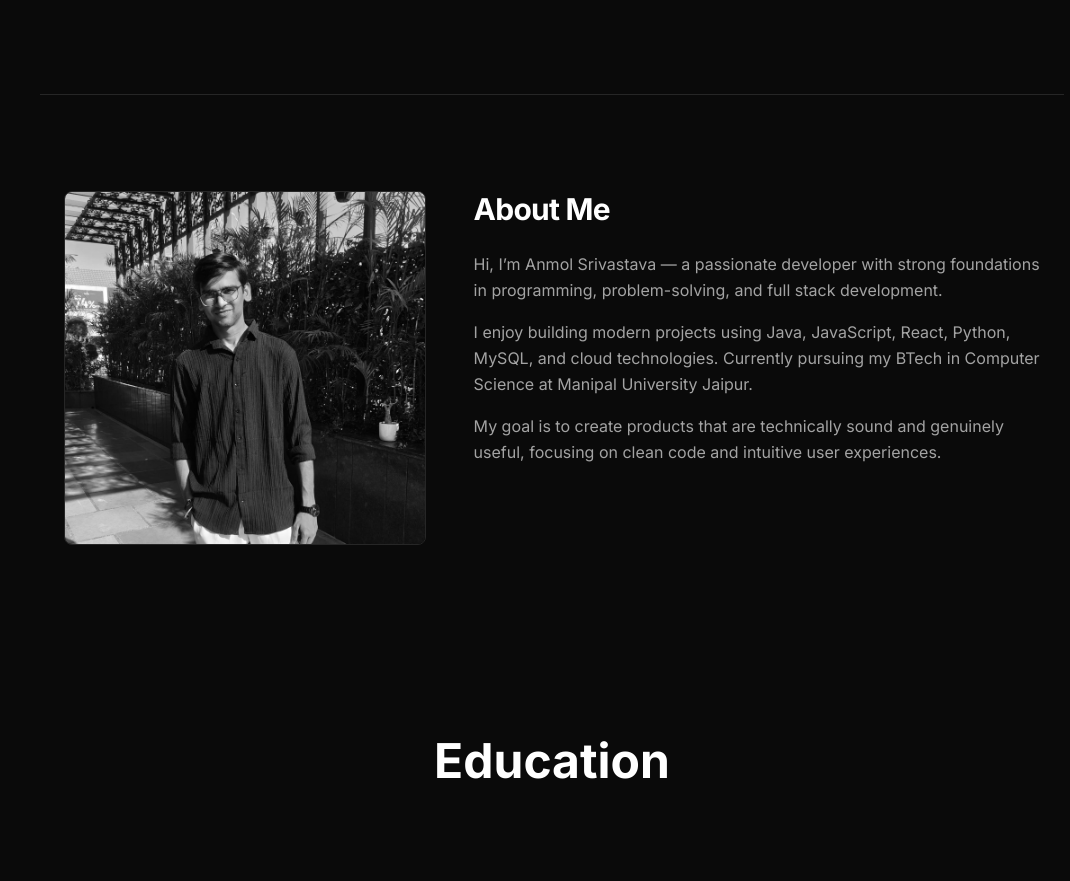
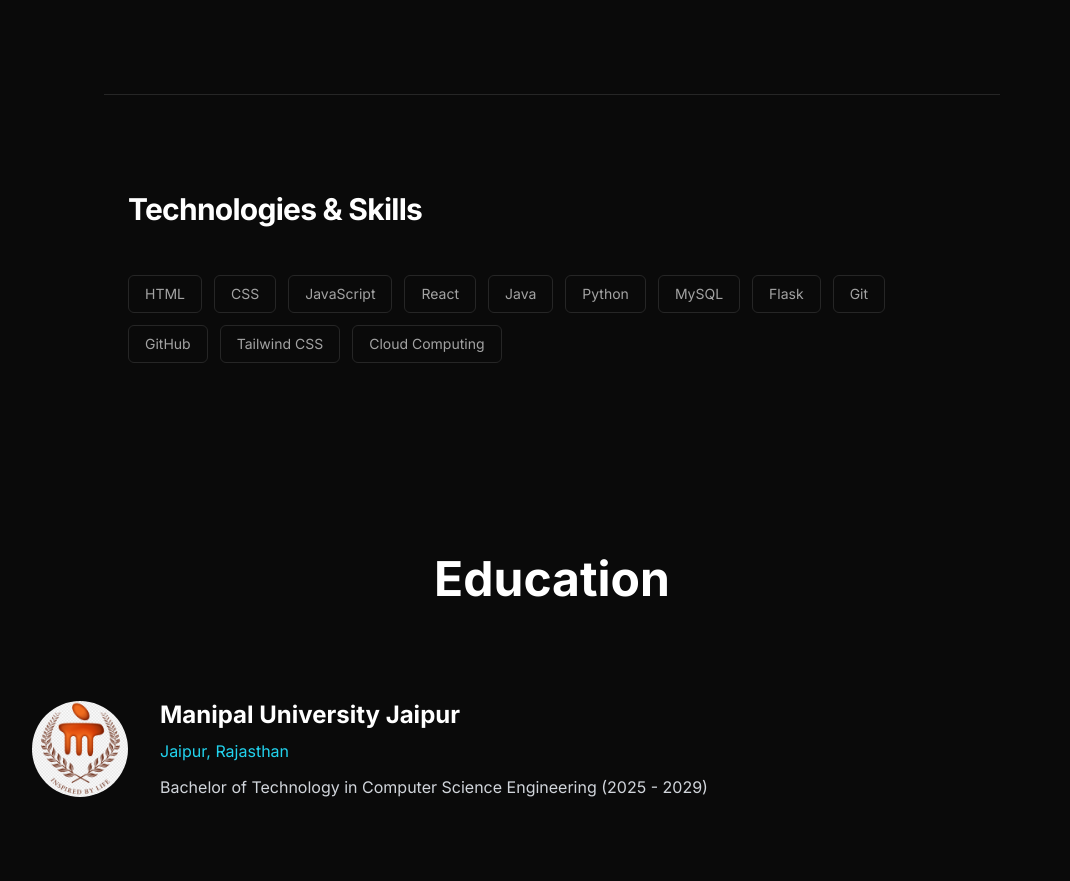
Before and after one commit to Anmol-Srivastava-073/portfolio, a React (Vite) app: page / in a window 1280 px wide. Shown: the part 2440-3321 px from the top of the page, without its empty margins (88-1158 px from the left). Built offline with nearby package versions, Linux system fonts and the light colour scheme.

Commit message:
Update Skills.jsx

```diff
--- a/src/components/Skills.jsx
+++ b/src/components/Skills.jsx
@@ -1,43 +1,27 @@
 import { motion } from 'framer-motion'
+import { skills } from '../data/portfolioData'
 
-function About() {
+function Skills() {
   return (
-    <section id="about" className="py-24 px-6 max-w-5xl mx-auto border-t border-border">
-      <motion.div
-        initial={{ opacity: 0, y: 20 }}
-        whileInView={{ opacity: 1, y: 0 }}
-        viewport={{ once: true }}
-        transition={{ duration: 0.6 }}
-        className="grid md:grid-cols-5 gap-12 items-start"
-      >
-        <div className="md:col-span-2">
-          <img
-            src="/photos/anmol.jpeg"
-            alt="Anmol Srivastava"
-            className="w-full rounded-lg grayscale hover:grayscale-0 transition-all duration-500 border border-border"
-          />
-        </div>
+    <section id="skills" className="py-24 px-6 max-w-4xl mx-auto border-t border-border">
+      <h2 className="text-3xl font-bold text-white mb-12 tracking-tight">Technologies & Skills</h2>
 
-        <div className="md:col-span-3">
-          <h2 className="text-3xl font-bold text-white mb-6 tracking-tight">About Me</h2>
-
-          <div className="space-y-4 text-muted text-base leading-relaxed">
-            <p>
-              Hi, I’m Anmol Srivastava — a passionate developer with strong foundations
-              in programming, problem-solving, and full stack development.
-            </p>
-            <p>
-              I enjoy building modern projects using Java, JavaScript, React, Python,
-              MySQL, and cloud technologies. Currently pursuing my BTech in Computer Science at Manipal University Jaipur.
-            </p>
-            <p>
-              My goal is to create products that are technically sound and genuinely useful, focusing on clean code and intuitive user experiences.
-            </p>
-          </div>
-        </div>
-      </motion.div>
+      <div className="flex flex-wrap gap-3">
+        {skills.map((skill, index) => (
+          <motion.div
+            key={index}
+            initial={{ opacity: 0 }}
+            whileInView={{ opacity: 1 }}
+            viewport={{ once: true }}
+            transition={{ duration: 0.4, delay: index * 0.05 }}
+            className="px-4 py-2 text-sm text-muted border border-border rounded-md hover:text-white hover:border-neutral-500 transition-colors cursor-default"
+          >
+            {skill}
+          </motion.div>
+        ))}
+      </div>
     </section>
   )
 }
 
-export default About
+export default Skills
```
